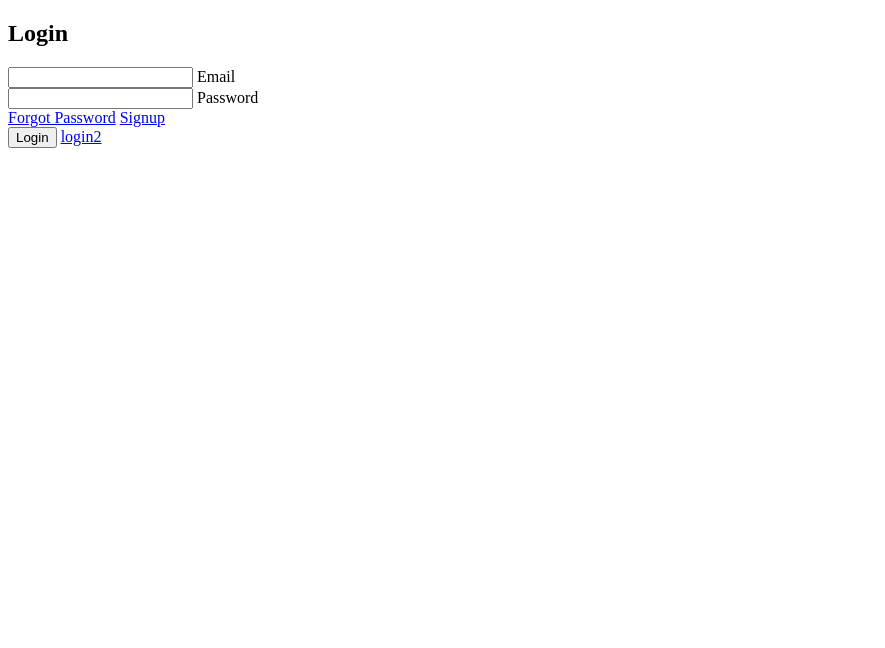
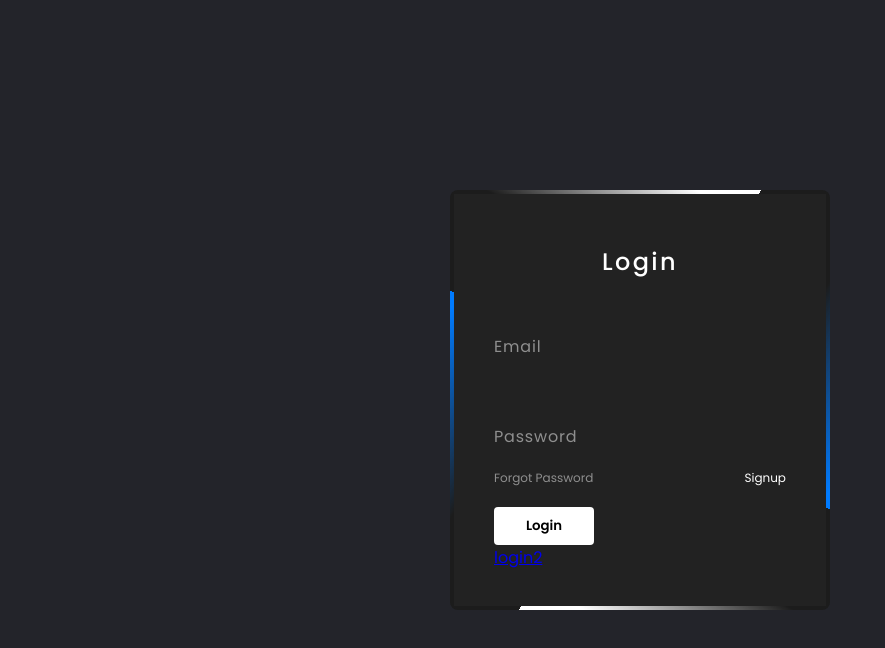
Before and after one commit to GERARD2619-17/sistemnewFHS, a plain HTML site: page index.html in a window 1280 px wide. Shown: the whole page, without its empty margins (0-885 px from the left). Drawn offline with Linux system fonts and the light colour scheme; the site is published under a folder, as on GitHub Pages, so addresses that start at the root find nothing.

Commit message:
newcommit

```diff
--- a/index.html
+++ b/index.html
@@ -4,7 +4,7 @@
     <meta charset="UTF-8">
     <meta name="viewport" content="width=device-width, initial-scale=1.0">
     <title>Login-FesaHockey</title>
-    <link rel="stylesheet" href="/todos-los-style/styleslog.css">
+    <link rel="stylesheet" href="./styleslog.css">
 
     <meta content="width=device-width, initial-scale=1.0" name="viewport">
     <meta content="Free HTML Templates" name="keywords">
```
Also changed, not shown: Dashboard/Dashboard.html (+1 -1 lines), stylesgenedashboard.css (renamed from todos-los-style/stylesgenedashboard.css), styleslog.css (renamed from todos-los-style/styleslog.css).
